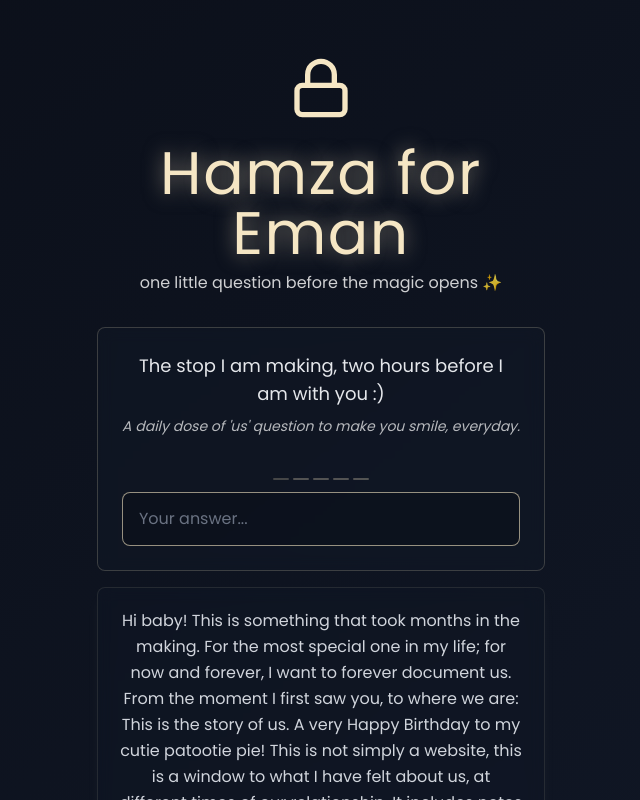
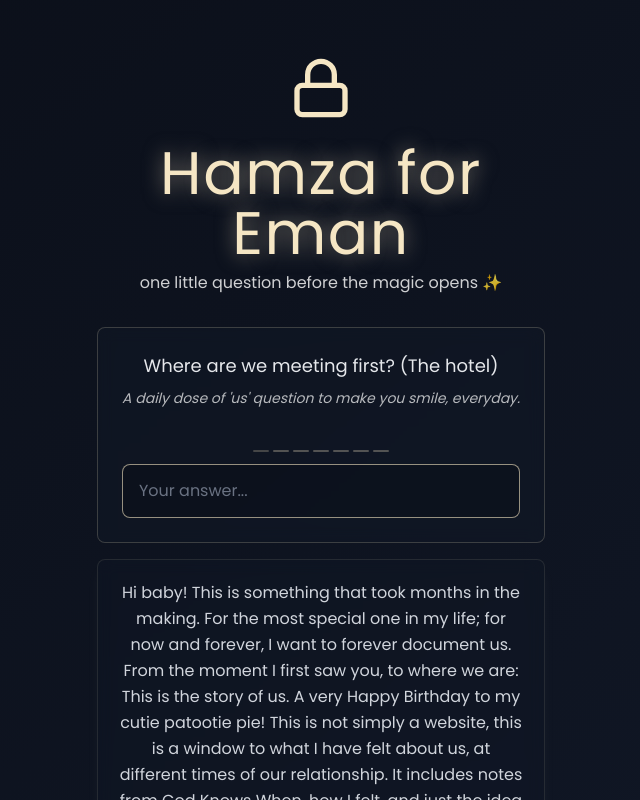
Before and after one commit to habubakar89/hamzaforeman, a React (Vite) app: page / in a window 1280 px wide. Shown: the top 800 px of the page, without its empty margins (319-959 px from the left). Built offline with nearby package versions, Linux system fonts and the light colour scheme.

Commit message:
update: change correct answer and riddle in PasswordGate; update note title and content for Oct 17

```diff
--- a/src/components/PasswordGate.tsx
+++ b/src/components/PasswordGate.tsx
@@ -11,10 +11,10 @@ interface PasswordGateProps {
 }
 
 // TODO: update the plain-text correct answer here (used to compute slots)
-const CORRECT_ANSWER = 'Dubai';
-const CORRECT_HASH = '22ff277b10da3a6fbabf7b4a7385855f24fe3bb04a4688bbf35d092a0740344c';
+const CORRECT_ANSWER = 'Mariott';
+const CORRECT_HASH = '82eaf348d48ce5d4fb59f754e055aecb5a5a8694e8d73c2ba4486abf8bb5a7fd';
 
-const RIDDLE = "The stop I am making, two hours before I am with you :)";
+const RIDDLE = "Where are we meeting first? (The hotel)";
 
 // TODO: tweak slot gap size and underline thickness if desired
 const SLOT_GAP_SIZE = 10; // px between words
--- a/src/data/notes.ts
+++ b/src/data/notes.ts
@@ -145,10 +145,10 @@ export const NOTES: DayNote[] = [
   },
   {
     date: '2025-10-17',
-    title: 'title for oct 17',
+    title: 'After Six Moons Apart',
     emoji: '💕',
-    content: 'TODO: Add your message for day 17.',
-    isBlurred: true,
+    content: 'Six moons have passed, yet you stayed in my heart,\nMiles tried their best, but couldn’t keep us apart.\nFrom Turkey’s skies to Riyadh’s glow,\nIn hours, I’ll see the love I know.\n\nYour face — my calm, your voice — my peace,\nAll waiting moments now find release.\nThe wait is done, the distance ends,\nToday I meet my love, my heart, my friend. 🤍',
+    isBlurred: false,
   },
   {
     date: '2025-10-18',
```
Also changed, not shown: 1 other file (tests, documents, lock files or other folders).
